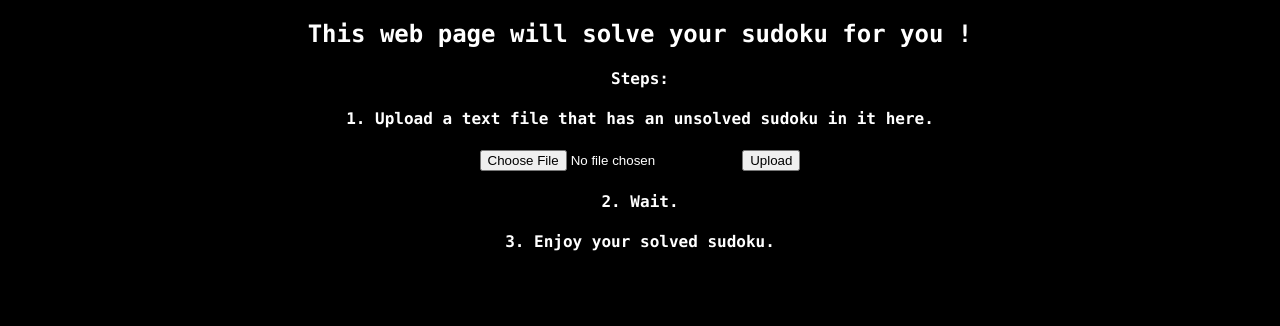
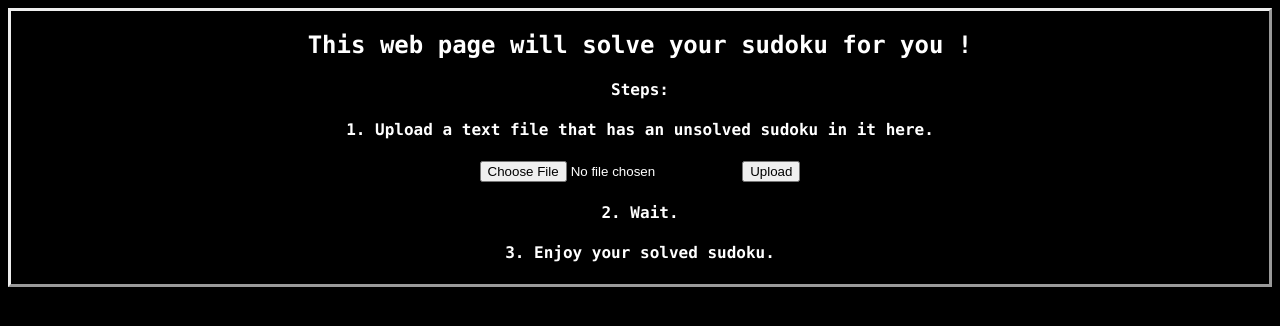
Before and after one commit to eden-fenster/Sudoku, a Flask app: page / in a window 1280 px wide. Shown: the top 326 px of the page. Run offline with Flask 3, Linux system fonts and the light colour scheme.

Commit message:
* Added border. * Need to figure out how to check if record needs to be deleted.

```diff
--- a/web/static/styles/style.css
+++ b/web/static/styles/style.css
@@ -2,6 +2,7 @@ body {
      background-color: black;
      color: white;
      font-family: "Lucida Console", "Courier New", monospace;
+     border-style: outset;
    }
    script {
    color: white;
```
